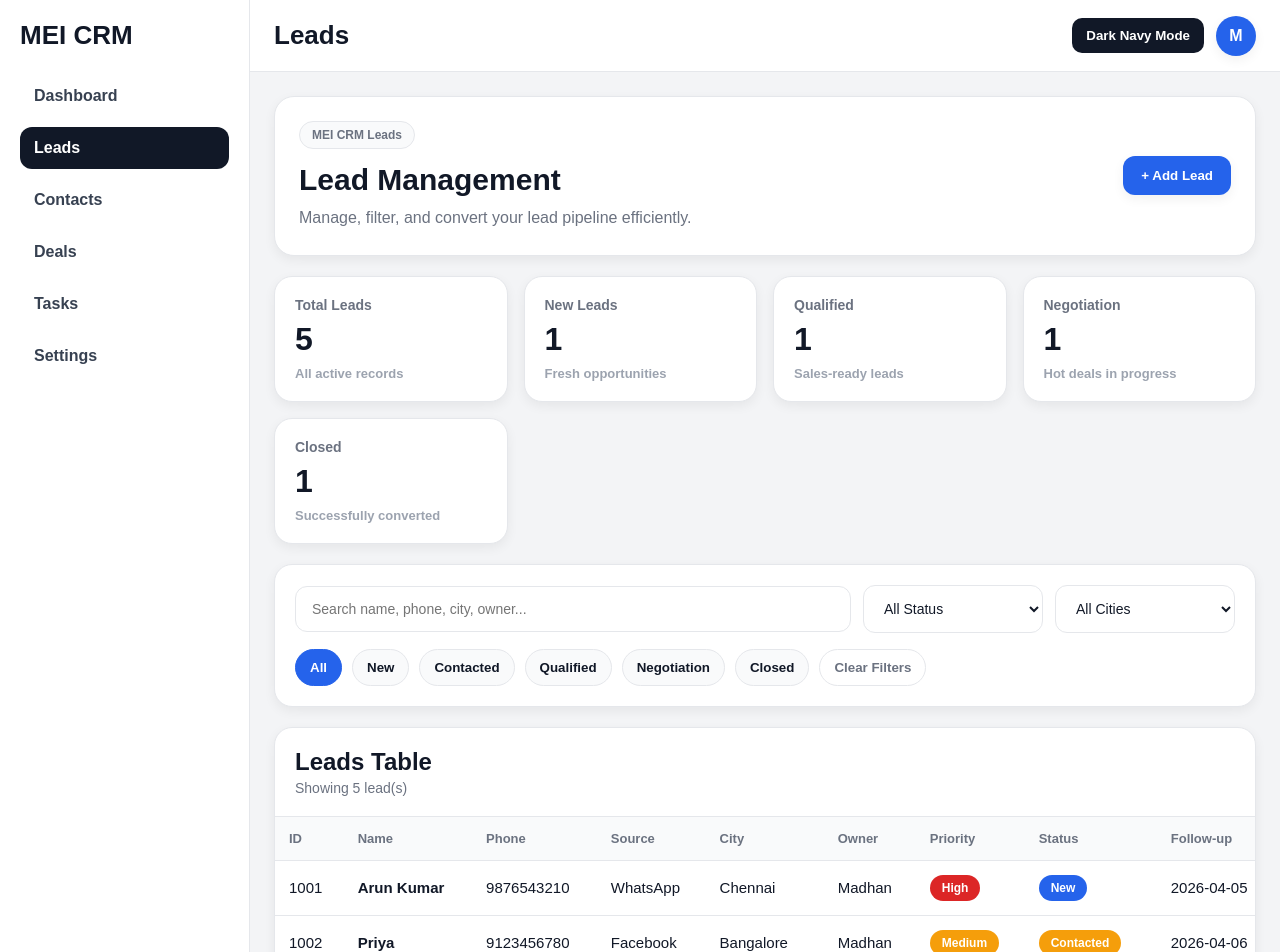
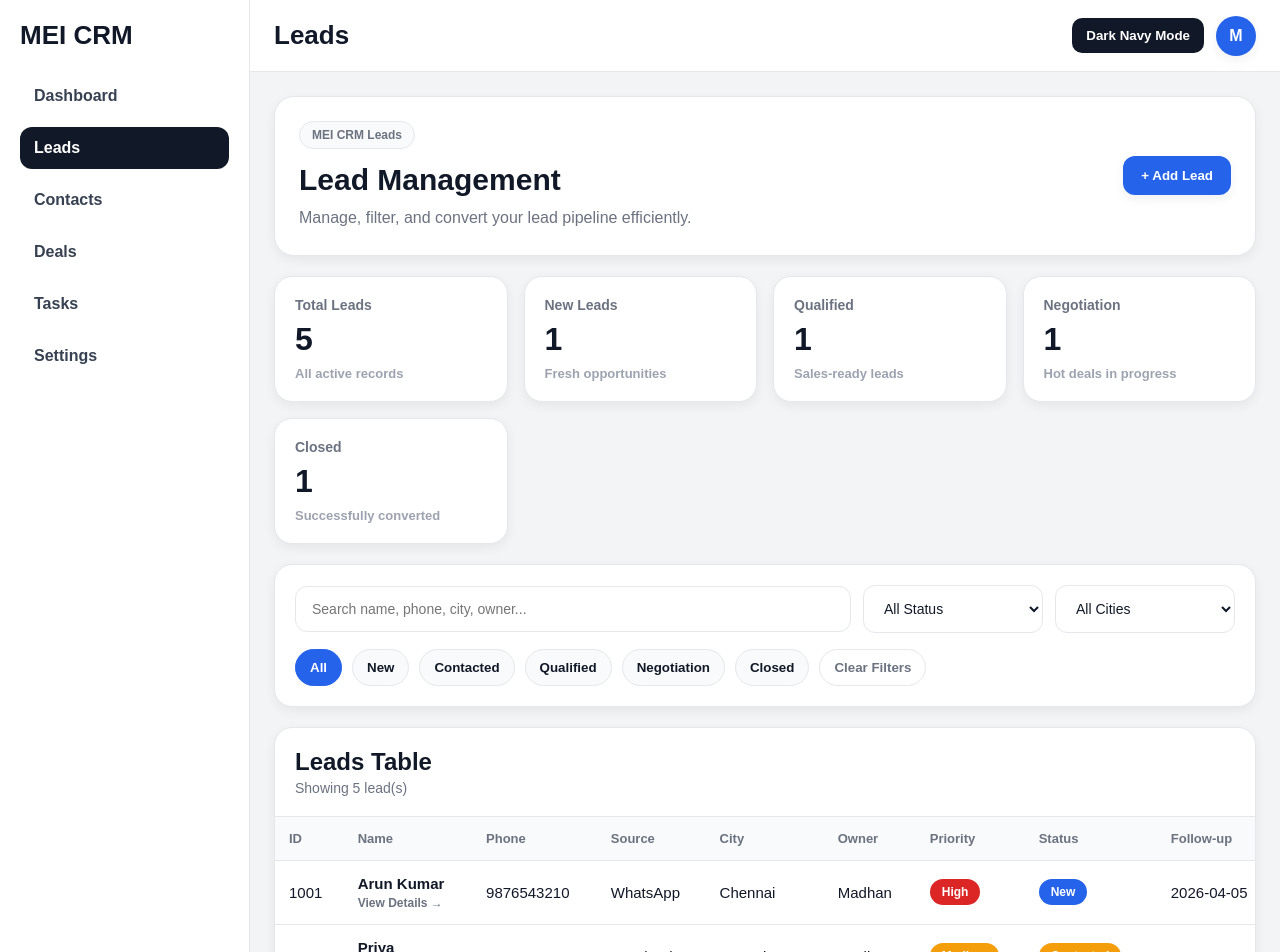
Before and after one commit to meiestate/mei-crm, a React (Vite) app: page /leads in a window 1280 px wide. Shown: the top 952 px of the page. Built offline with nearby package versions, Linux system fonts and the light colour scheme.

Commit message:
Update leads page UI

```diff
--- a/src/pages/leads/LeadsPage.tsx
+++ b/src/pages/leads/LeadsPage.tsx
@@ -1,4 +1,5 @@
 import React, { useMemo, useState } from "react";
+import { useNavigate } from "react-router-dom";
 import AppLayout from "../../components/layout/AppLayout";
 import { getTheme } from "../../theme";
 import type { ThemeMode } from "../../theme";
@@ -10,7 +11,13 @@ type LeadsPageProps = {
 
 type LeadStatus = "New" | "Contacted" | "Qualified" | "Negotiation" | "Closed";
 type LeadPriority = "Low" | "Medium" | "High";
-type SourceType = "WhatsApp" | "Facebook" | "Website" | "Referral" | "Walk-in" | "Manual";
+type SourceType =
+  | "WhatsApp"
+  | "Facebook"
+  | "Website"
+  | "Referral"
+  | "Walk-in"
+  | "Manual";
 
 type FilterType = "All" | LeadStatus;
 
@@ -135,12 +142,14 @@ export default function LeadsPage({
   onToggleTheme,
 }: LeadsPageProps) {
   const colors = getTheme(mode);
+  const navigate = useNavigate();
 
   const [leads, setLeads] = useState<Lead[]>(initialLeads);
   const [searchTerm, setSearchTerm] = useState("");
   const [activeFilter, setActiveFilter] = useState<FilterType>("All");
   const [cityFilter, setCityFilter] = useState("All");
   const [isModalOpen, setIsModalOpen] = useState(false);
+  const [hoveredRowId, setHoveredRowId] = useState<number | null>(null);
 
   const [formData, setFormData] = useState({
     name: "",
@@ -227,6 +236,10 @@ export default function LeadsPage({
     setActiveFilter("All");
     setCityFilter("All");
     setSearchTerm("");
+  };
+
+  const openLeadDetail = (leadId: number) => {
+    navigate(`/leads/${leadId}`);
   };
 
   return (
@@ -551,23 +564,44 @@ export default function LeadsPage({
 
               <tbody>
                 {filteredLeads.length > 0 ? (
-                  filteredLeads.map((lead) => (
+                  filteredLeads.map((lead) => {
+                    const isHovered = hoveredRowId === lead.id;
+
+                    return (
                       <tr
                         key={lead.id}
+                        onClick={() => openLeadDetail(lead.id)}
+                        onMouseEnter={() => setHoveredRowId(lead.id)}
+                        onMouseLeave={() => setHoveredRowId(null)}
                         style={{
                           borderTop: `1px solid ${colors.border}`,
-                        background: colors.rowBg,
+                          background: isHovered ? colors.rowHover : colors.rowBg,
                           cursor: "pointer",
+                          transition: "background 0.2s ease",
+                        }}
+                        title={`Open ${lead.name} details`}
+                      >
+                        <td style={tdStyle(colors.text)}>{lead.id}</td>
+
+                        <td style={tdStyle(colors.text)}>
+                          <div style={{ fontWeight: 700 }}>{lead.name}</div>
+                          <div
+                            style={{
+                              marginTop: 4,
+                              fontSize: 12,
+                              color: isHovered ? colors.primary : colors.subText,
+                              fontWeight: 700,
                             }}
                           >
-                      <td style={tdStyle(colors.text)}>{lead.id}</td>
-                      <td style={tdStyle(colors.text)}>
-                        <div style={{ fontWeight: 700 }}>{lead.name}</div>
+                            View Details →
+                          </div>
                         </td>
+
                         <td style={tdStyle(colors.text)}>{lead.phone}</td>
                         <td style={tdStyle(colors.text)}>{lead.source}</td>
                         <td style={tdStyle(colors.text)}>{lead.city}</td>
                         <td style={tdStyle(colors.text)}>{lead.owner}</td>
+
                         <td style={tdStyle(colors.text)}>
                           <span
                             style={{
@@ -583,6 +617,7 @@ export default function LeadsPage({
                             {lead.priority}
                           </span>
                         </td>
+
                         <td style={tdStyle(colors.text)}>
                           <span
                             style={{
@@ -598,11 +633,13 @@ export default function LeadsPage({
                             {lead.status}
                           </span>
                         </td>
+
                         <td style={tdStyle(colors.text)}>{lead.followUpDate}</td>
                         <td style={tdStyle(colors.text)}>{lead.budget}</td>
                         <td style={tdStyle(colors.text)}>{lead.lastContact}</td>
                       </tr>
-                  ))
+                    );
+                  })
                 ) : (
                   <tr>
                     <td
@@ -702,7 +739,14 @@ export default function LeadsPage({
                 onChange={(value) =>
                   setFormData((prev) => ({ ...prev, source: value as SourceType }))
                 }
-                options={["Manual", "WhatsApp", "Facebook", "Website", "Referral", "Walk-in"]}
+                options={[
+                  "Manual",
+                  "WhatsApp",
+                  "Facebook",
+                  "Website",
+                  "Referral",
+                  "Walk-in",
+                ]}
                 colors={colors}
               />
 
@@ -950,5 +994,6 @@ function tdStyle(color: string): React.CSSProperties {
     fontSize: 15,
     color,
     whiteSpace: "nowrap",
+    verticalAlign: "middle",
   };
 }
```
Lines whose indentation alone changed are shown as unchanged.
